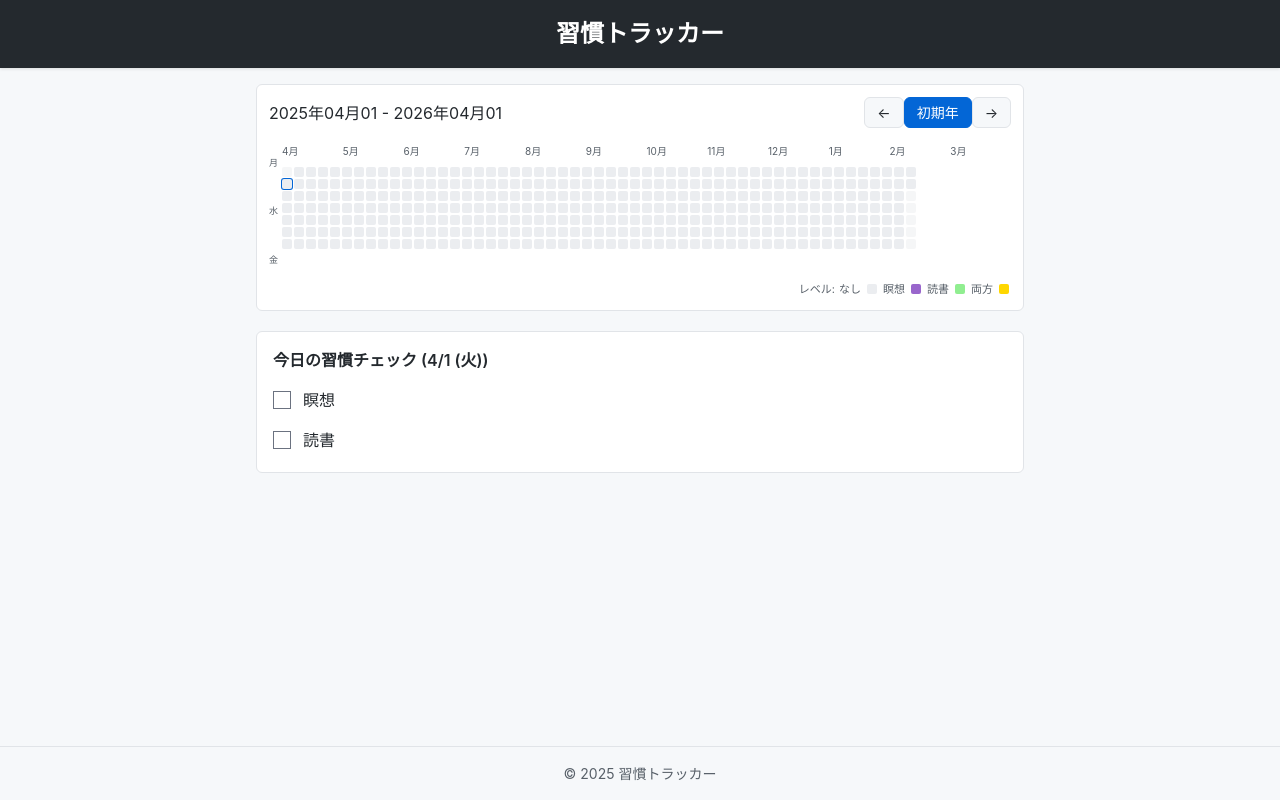
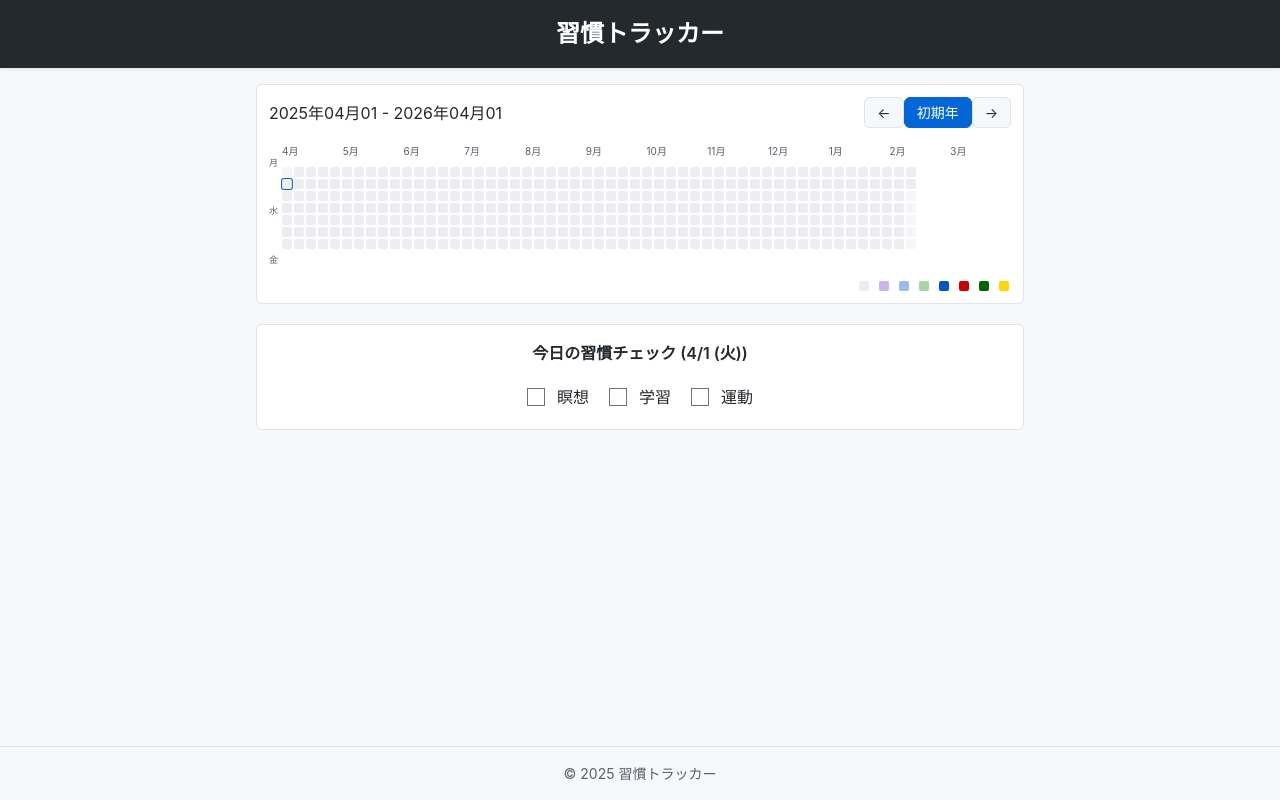
Before and after one commit to torusk/habit-tracker, a React (Create React App) app: page / in a window 1280 px wide. Built offline with nearby package versions, Linux system fonts and the light colour scheme.

Commit message:
項目追加、見た目改良

```diff
--- a/src/components/HabitContributionGraph.js
+++ b/src/components/HabitContributionGraph.js
@@ -13,7 +13,7 @@ import { ja } from "date-fns/locale";
 import { getDayRecord, formatDate } from "../utils/habitStorage";
 
 // 固定の習慣リスト
-const FIXED_HABITS = ["瞑想", "読書"];
+const FIXED_HABITS = ["瞑想", "学習", "運動"];
 
 const HabitContributionGraph = () => {
   const [yearData, setYearData] = useState([]);
@@ -76,13 +76,27 @@ const HabitContributionGraph = () => {
 
     // 固定習慣のうち、完了したものをカウント
     const meditationCompleted = dayRecord.completedHabits && dayRecord.completedHabits["瞑想"];
-    const readingCompleted = dayRecord.completedHabits && dayRecord.completedHabits["読書"];
+    const learningCompleted = dayRecord.completedHabits && dayRecord.completedHabits["学習"];
+    const exerciseCompleted = dayRecord.completedHabits && dayRecord.completedHabits["運動"];
 
-    // 完了状況に応じて色を返す
-    if (meditationCompleted && readingCompleted) return "#ffd700"; // 両方完了：金色
-    if (meditationCompleted) return "#9966cc"; // 瞑想のみ：紫色
-    if (readingCompleted) return "#90ee90"; // 読書のみ：黄緑
-    return "#ebedf0"; // 何も完了していない：灰色
+    // 完了した数をカウント
+    const completedCount = [meditationCompleted, learningCompleted, exerciseCompleted].filter(Boolean).length;
+
+    // 3つすべて完了
+    if (completedCount === 3) return "#ffd700"; // 金色
+
+    // 2つ完了
+    if (meditationCompleted && learningCompleted) return "#0055cc"; // 瞑想 + 学習 = 濃い青
+    if (meditationCompleted && exerciseCompleted) return "#cc0000"; // 瞑想 + 運動 = 濃い赤
+    if (learningCompleted && exerciseCompleted) return "#006600"; // 学習 + 運動 = 濃い緑
+
+    // 1つのみ完了
+    if (meditationCompleted) return "#cbb3f0"; // 瞑想：薄紫色
+    if (learningCompleted) return "#99bbee"; // 学習：薄青色
+    if (exerciseCompleted) return "#a3d6a3"; // 運動：薄緑色
+
+    // 何も完了していない
+    return "#ebedf0"; // 灰色
   };
 
   // 現在の日付から1年前の日付を計算
@@ -155,7 +169,8 @@ const HabitContributionGraph = () => {
                   title={`${day.date}: ${
                     getDayRecord(day.date) && getDayRecord(day.date).completedHabits
                       ? (getDayRecord(day.date).completedHabits["瞑想"] ? "瞑想 " : "") +
-                        (getDayRecord(day.date).completedHabits["読書"] ? "読書" : "")
+                        (getDayRecord(day.date).completedHabits["学習"] ? "学習 " : "") +
+                        (getDayRecord(day.date).completedHabits["運動"] ? "運動" : "")
                       : "なし"
                   }`}
                 >
@@ -169,23 +184,34 @@ const HabitContributionGraph = () => {
 
       {/* 凡例 */}
       <div className="contribution-legend">
-        <span>レベル:</span>
-        <span>なし</span>
         <div
           className="legend-cell"
           style={{ backgroundColor: "#ebedf0" }}
         ></div>
-        <span>瞑想</span>
         <div
           className="legend-cell"
-          style={{ backgroundColor: "#9966cc" }}
+          style={{ backgroundColor: "#cbb3f0" }}
         ></div>
-        <span>読書</span>
         <div
           className="legend-cell"
-          style={{ backgroundColor: "#90ee90" }}
+          style={{ backgroundColor: "#99bbee" }}
         ></div>
-        <span>両方</span>
+        <div
+          className="legend-cell"
+          style={{ backgroundColor: "#a3d6a3" }}
+        ></div>
+        <div
+          className="legend-cell"
+          style={{ backgroundColor: "#0055cc" }}
+        ></div>
+        <div
+          className="legend-cell"
+          style={{ backgroundColor: "#cc0000" }}
+        ></div>
+        <div
+          className="legend-cell"
+          style={{ backgroundColor: "#006600" }}
+        ></div>
         <div
           className="legend-cell"
           style={{ backgroundColor: "#ffd700" }}
--- a/src/components/TodayCheckList.js
+++ b/src/components/TodayCheckList.js
@@ -6,7 +6,7 @@ import {
 } from "../utils/habitStorage";
 
 // 固定の習慣リスト
-const FIXED_HABITS = ["瞑想", "読書"];
+const FIXED_HABITS = ["瞑想", "学習", "運動"];
 
 const TodayCheckList = () => {
   const today = formatDate(new Date());
--- a/src/index.css
+++ b/src/index.css
@@ -200,7 +200,7 @@ code {
   justify-content: flex-end;
   font-size: 11px;
   color: #586069;
-  gap: 4px;
+  gap: 6px;
 }
 
 .legend-cell {
@@ -221,14 +221,16 @@ code {
 .checklist-header {
   font-size: 1rem;
   font-weight: 600;
-  margin: 0 0 16px 0;
+  margin: 0 0 20px 0;
   color: #24292e;
+  text-align: center;
 }
 
 .habit-items {
   display: flex;
-  flex-direction: column;
-  gap: 12px;
+  flex-direction: row;
+  gap: 20px;
+  justify-content: center;
 }
 
 .habit-item {
```
